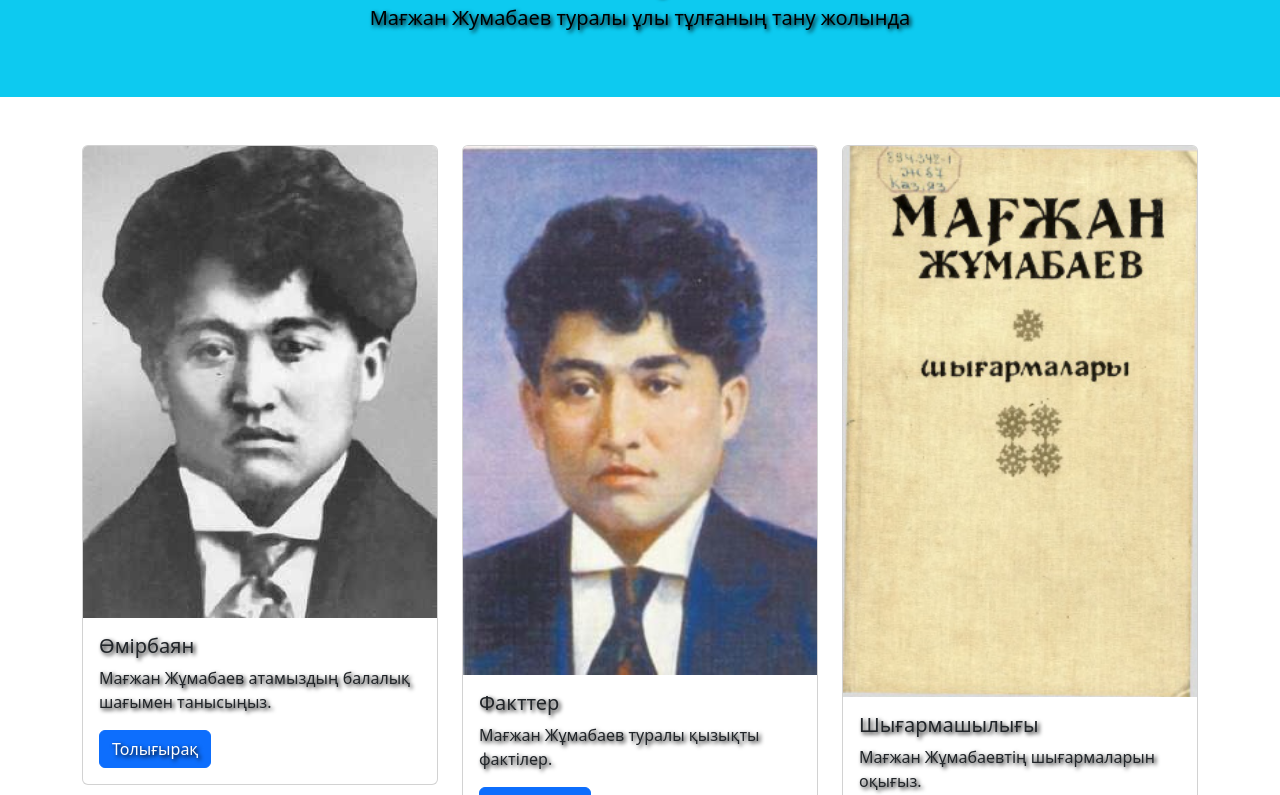
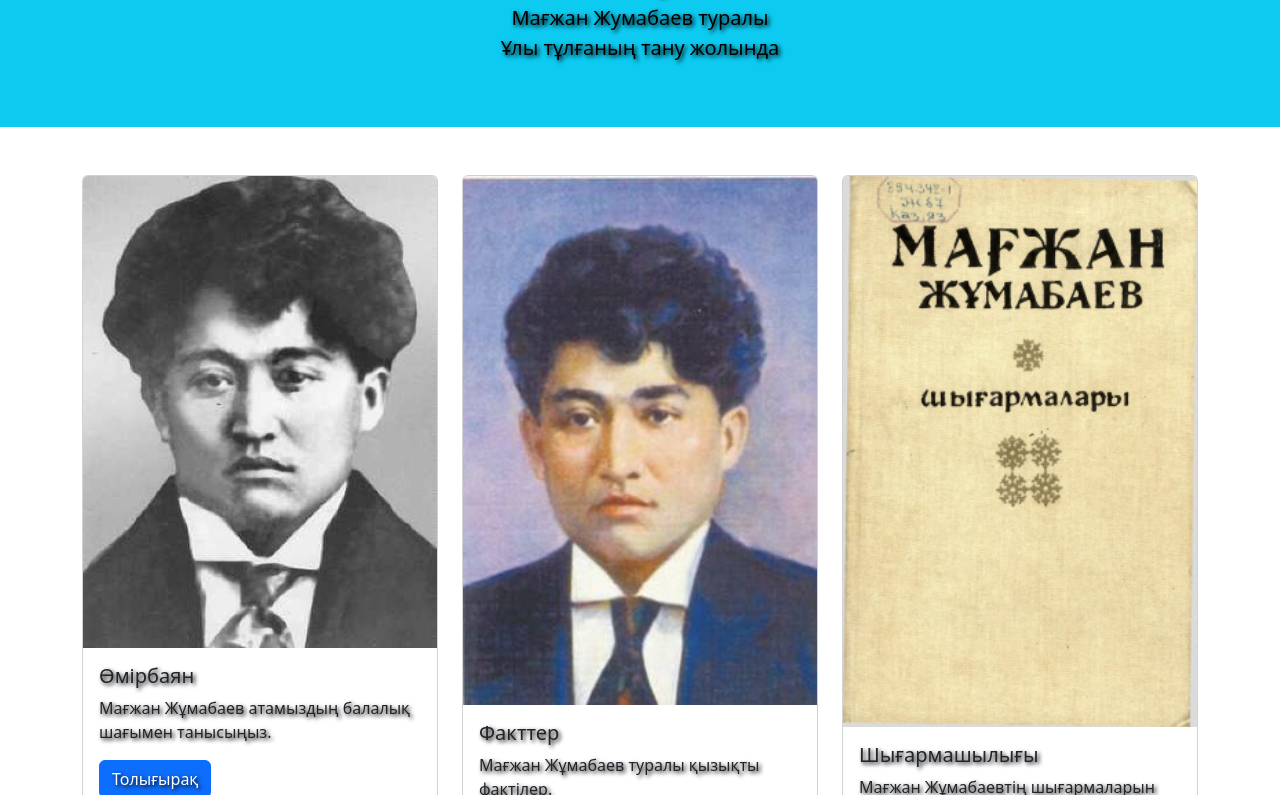
Before and after one commit to Nudaulet0910/Magzhan-Zhumabayev, a plain HTML site: page index.html in a window 1280 px wide. Shown: the part 157-952 px from the top of the page. Drawn offline with nearby package versions, Linux system fonts and the light colour scheme.

Commit message:
Update index.html

```diff
--- a/index.html
+++ b/index.html
@@ -3,7 +3,7 @@
 <head>
   <meta charset="UTF-8">
   <meta name="viewport" content="width=device-width, initial-scale=1.0">
-  <title>Қазақстандағы Спорт</title>
+  <title>Ұлы тұлға</title>
   <link href="https://cdn.jsdelivr.net/npm/bootstrap@5.3.2/dist/css/bootstrap.min.css" rel="stylesheet">
   <style>
     * {
@@ -42,7 +42,7 @@
   <header class="bg-info text-white text-center py-5">
     <div class="container">
       <h1>Мағжан Жумабаев</h1>
-      <p class="lead">Мағжан Жумабаев туралы ұлы тұлғаның тану жолында</p>
+      <p class="lead">Мағжан Жумабаев туралы <br> Ұлы тұлғаның тану жолында</p>
     </div>
   </header>
 
@@ -73,7 +73,7 @@
           <img src="t.jpg" class="card-img-top" alt="Баскетбол">
           <div class="card-body">
             <h5 class="card-title">Шығармашылығы</h5>
-            <p class="card-text">Мағжан Жұмабаевтің шығармаларын оқығыз.</p>
+            <p class="card-text">Мағжан Жұмабаевтің шығармаларын оқыныз.</p>
             <a href="shygarma.html" class="btn btn-primary">Толығырақ</a>
           </div>
         </div>
```
